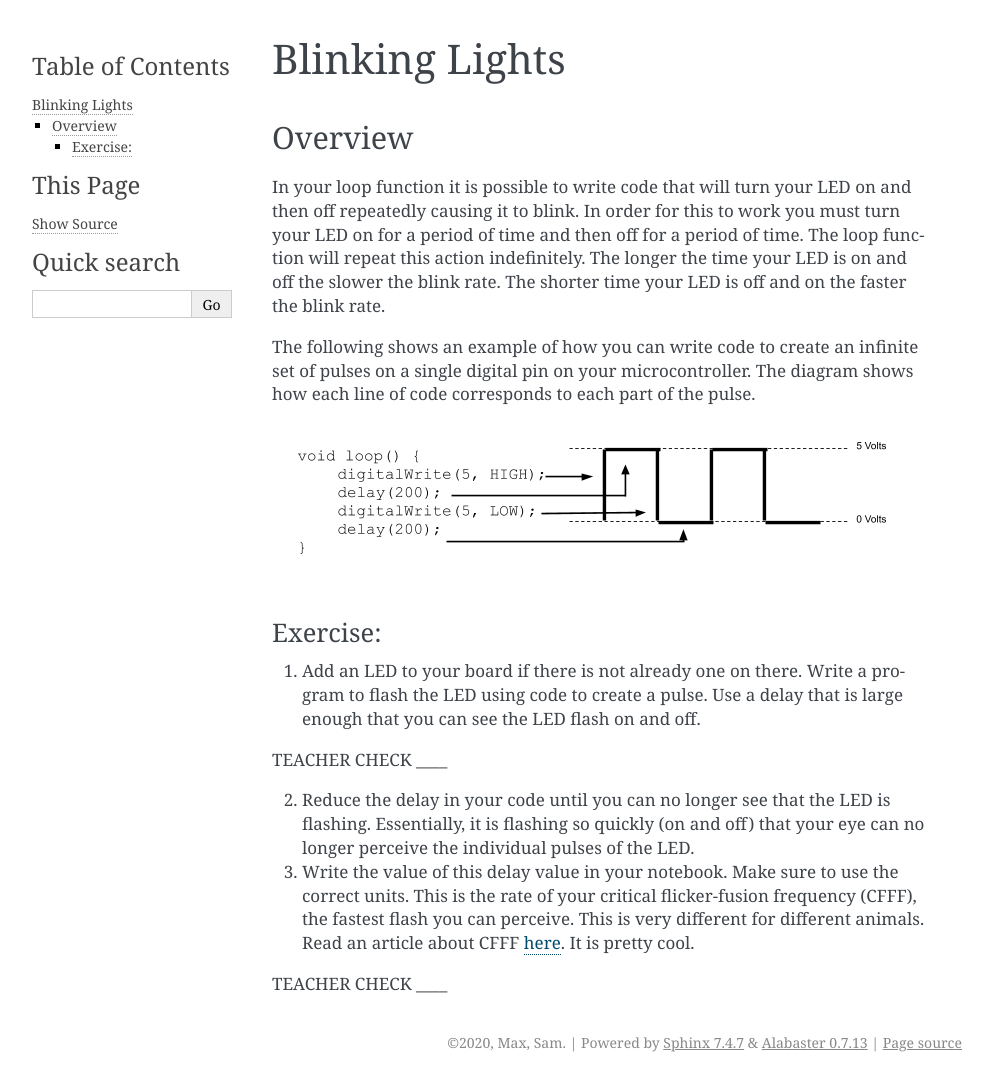
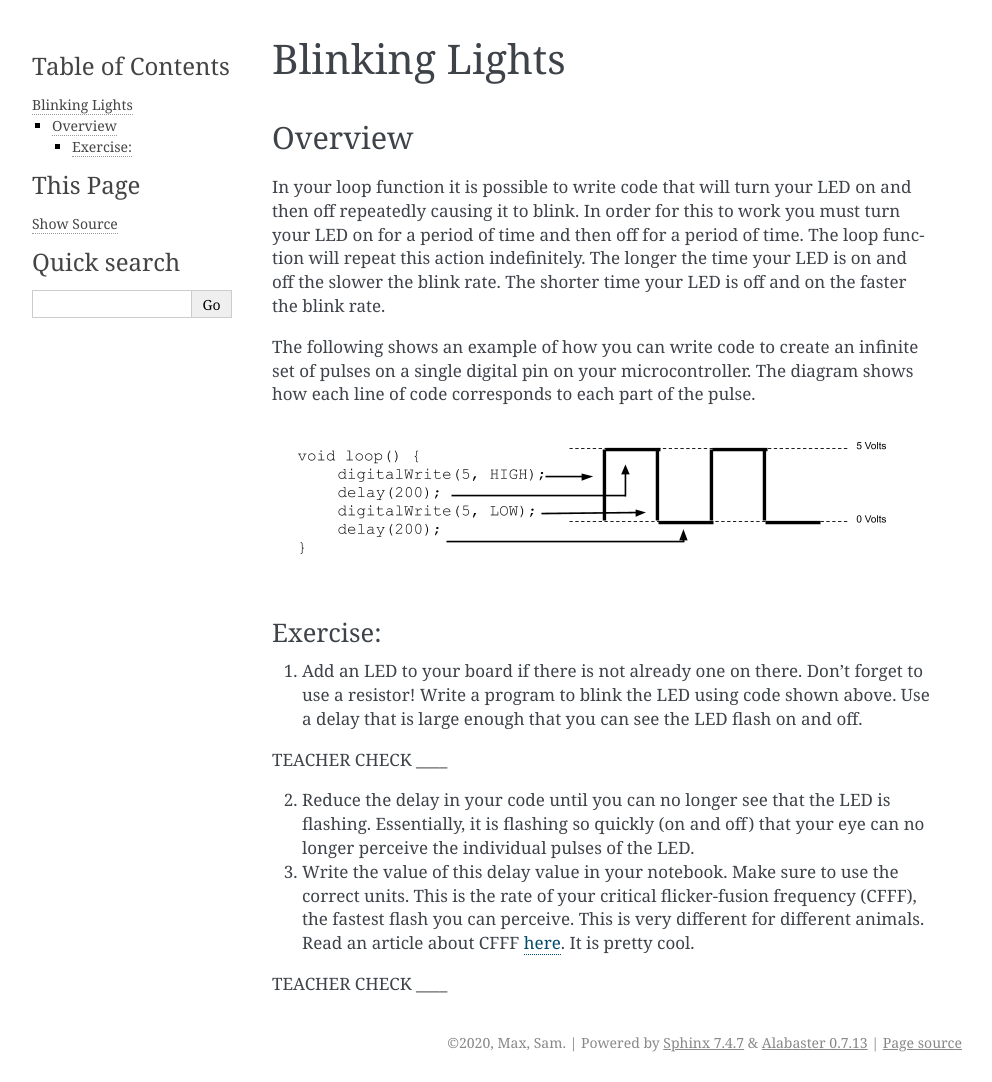
Before and after one commit to maxtkc/mvths-wiki, a Sphinx documentation site: the page built from docs/024-blinking-lights.rst, in a window 1280 px wide. Shown: the whole page, without its empty margins (148-1140 px from the left). Built offline with Sphinx 7.4.7, drawn with Linux system fonts in a browser that asks for light colours.

Commit message:
Update 024-blinking-lights.rst

```diff
--- a/docs/024-blinking-lights.rst
+++ b/docs/024-blinking-lights.rst
@@ -7,7 +7,6 @@ Overview
 In your loop function it is possible to write code that will turn your LED on and then off repeatedly causing it to blink. In order for this to work
 you must turn your LED on for a period of time and then off for a period of time. The loop function will repeat this action indefinitely. The longer the
 time your LED is on and off the slower the blink rate. The shorter time your LED is off and on the faster the blink rate.
-
 
 The following shows an example of how you can write code to create an infinite set of
 pulses on a single digital pin on your microcontroller. The diagram shows how each line of code
@@ -19,8 +18,8 @@ corresponds to each part of the pulse.
 Exercise:
 ~~~~~~~~~
 
-1. Add an LED to your board if there is not already one on there. Write a
-   program to flash the LED using code to create a pulse. Use a delay that is
+1. Add an LED to your board if there is not already one on there. Don't forget to use a resistor! Write a
+   program to blink the LED using code shown above. Use a delay that is
    large enough that you can see the LED flash on and off.
 
 TEACHER CHECK \_\_\_\_
```
